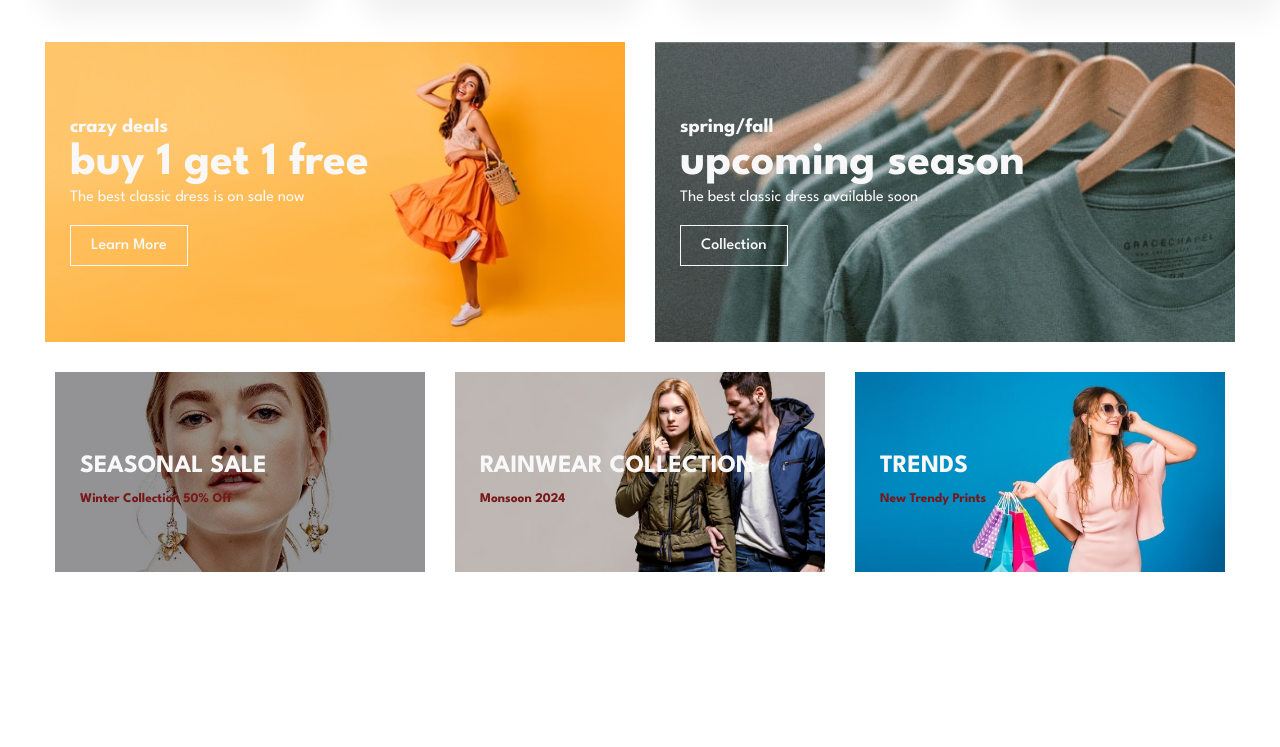
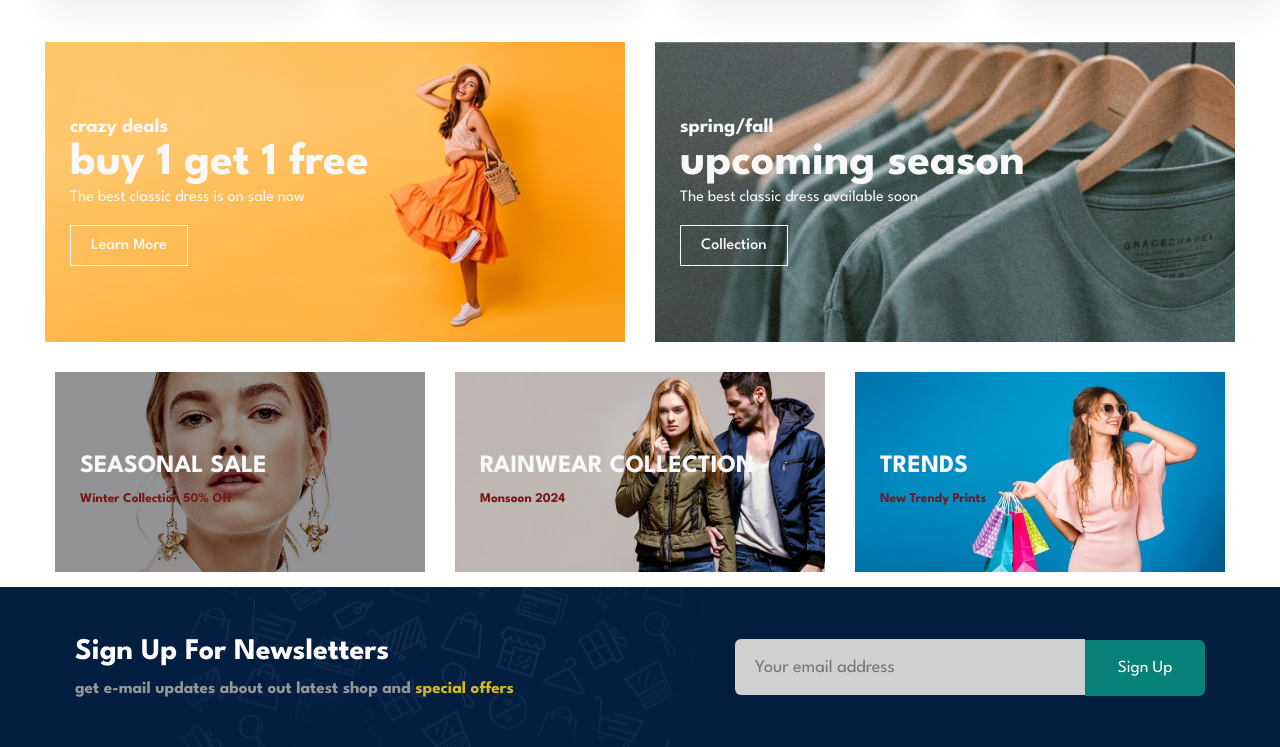
Before and after one commit to adityahongal/Textile-Hub-Project, a plain HTML site: page index.html in a window 1280 px wide. Shown: the part 3220-3967 px from the top of the page. Before the commit the page ends 3807 px from the top, so only its background shows below. Drawn offline with Linux system fonts and the light colour scheme.

Commit message:
Added Newsletter Section

```diff
--- a/index.html
+++ b/index.html
@@ -354,6 +354,18 @@
         </div>
       </section>
 
+      <!-- Newsletter Section -->
+      <section id="newsletter">
+        <div class="newsletter-text">
+          <h3>Sign Up For Newsletters</h3>
+          <h5>get e-mail updates about out latest shop and <span>special offers</span></h5>
+        </div>
+        <div class="form">
+          <input type="email" placeholder="Your email address" id="email-address-input">
+          <button>Sign Up</button>
+        </div>
+      </section>
+
     </main>
   </body>
 </html>
--- a/styles.css
+++ b/styles.css
@@ -393,3 +393,53 @@ span {
 #banners .small-banners h5 {
   color: #771818;
 }
+
+/* newsletter section styles */
+
+#newsletter {
+  background-image: url(./assets/banner/b14.png);
+  background-repeat: no-repeat;
+  background-position: 180px;
+  background-color: #041e42;
+  height: 160px;
+  display: flex;
+  align-items: center;
+  justify-content: space-between;
+  padding: 0 75px;
+}
+#newsletter .newsletter-text h3 {
+  color: white;
+  font-size: 30px;
+  padding: 0 0 15px 0;
+}
+#newsletter .newsletter-text h5 {
+  color: rgb(151, 151, 151);
+  font-size: 17px;
+}
+#newsletter .newsletter-text h5 span {
+  color: rgb(216, 182, 29);
+}
+#newsletter .form input {
+  padding: 20px;
+  width: 350px;
+  height: 56px;
+  background-color: #d1d0d0;
+  border-radius: 6px 0 0 6px;
+  font-size: 18px;
+
+  border: none;
+  outline: none;
+  margin-right: -4px;
+  margin-top: 1px;
+}
+#newsletter .form button {
+  margin-left: 0;
+  padding: 20px;
+  border: none;
+  width: 120px;
+  background-color: #088178;
+  color: white;
+  font-size: 17px;
+  border-radius: 0 6px 6px 0;
+  cursor: pointer;
+}
```
